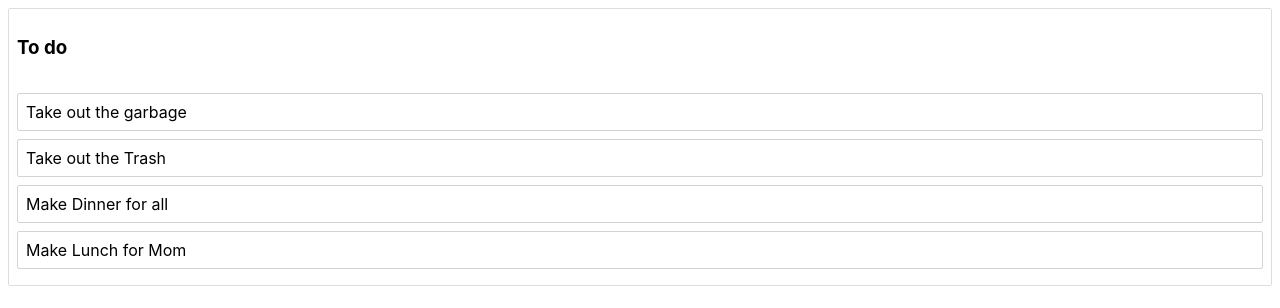
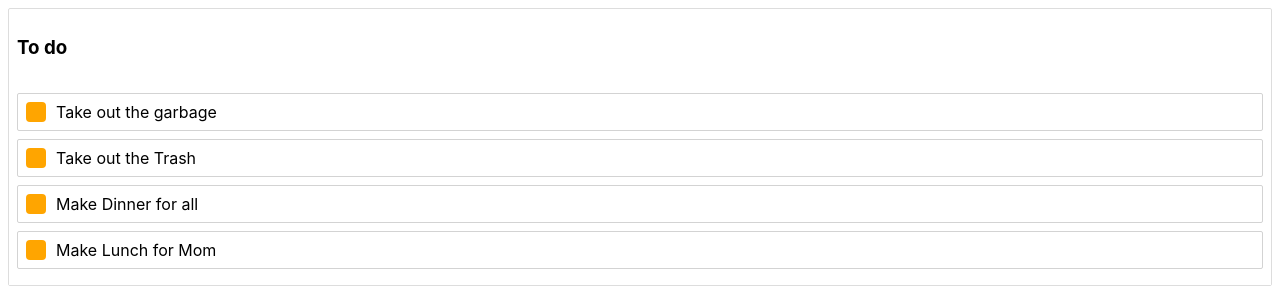
Before and after one commit to koolamusic/dnd-example, a React (Create React App) app: page / in a window 1280 px wide. Shown: the top 308 px of the page. Built offline with nearby package versions, Linux system fonts and the light colour scheme.

Commit message:
using the draghandle props

```diff
--- a/src/task.jsx
+++ b/src/task.jsx
@@ -7,8 +7,17 @@ const Container = styled.div`
     border: 1px solid lightgray;
     border-radius: 2px;
     padding: 8px;
+    display: flex;
     margin-bottom: 8px;
     background-color: ${props => props.isDragging ? 'lightgreen' : 'white'}
+`
+
+const Handle = styled.div`
+    width: 20px;
+    height: 20px;
+    background-color: orange;
+    border-radius: 4px;
+    margin-right: 10px;
 `
 
 export default class Task extends React.Component {
@@ -18,10 +27,13 @@ export default class Task extends React.Component {
                 {(provided, snapshot) => (
                     <Container
                         {...provided.draggableProps}
-                        {...provided.dragHandleProps}
+                        // {...provided.dragHandleProps}
                         ref={provided.innerRef}
                         isDragging={snapshot.isDragging}
                     >
+                        <Handle
+                            {...provided.dragHandleProps}
+                        />
                         {this.props.task.content}
                     </Container>
                 )}
```
